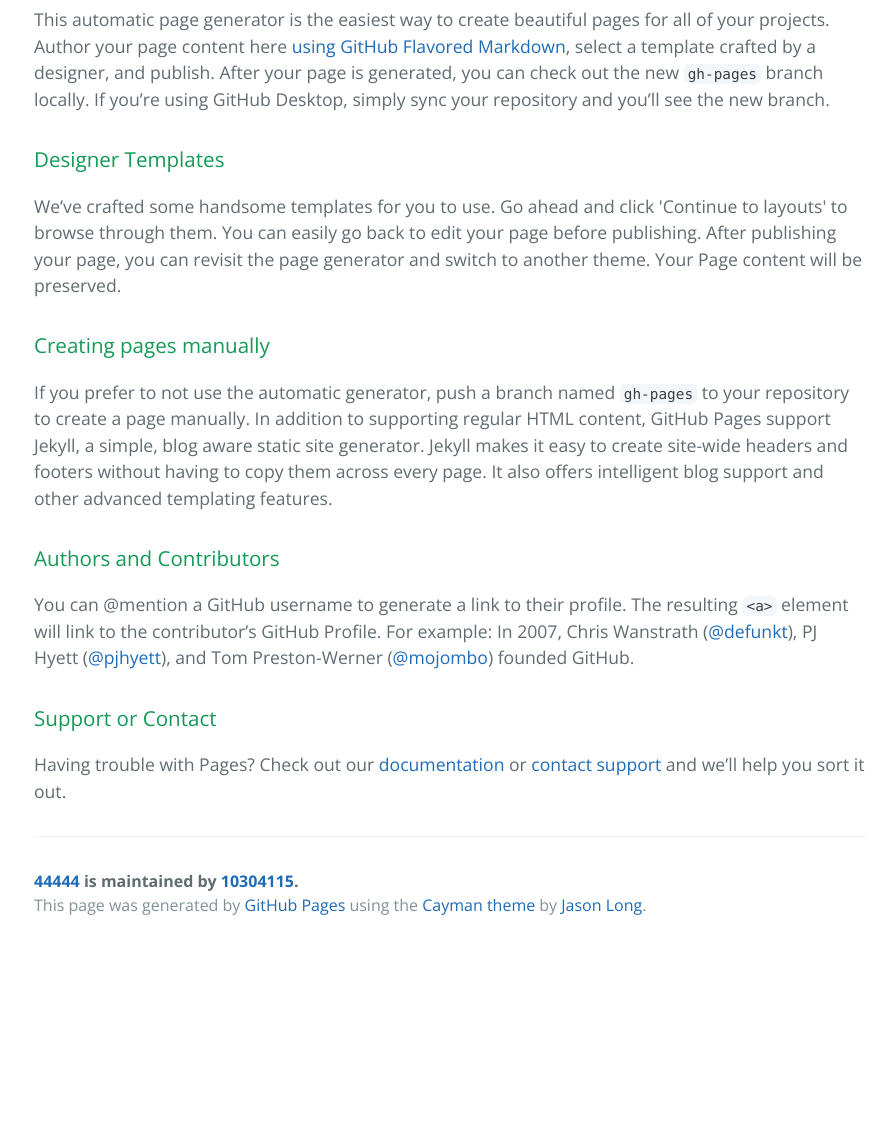
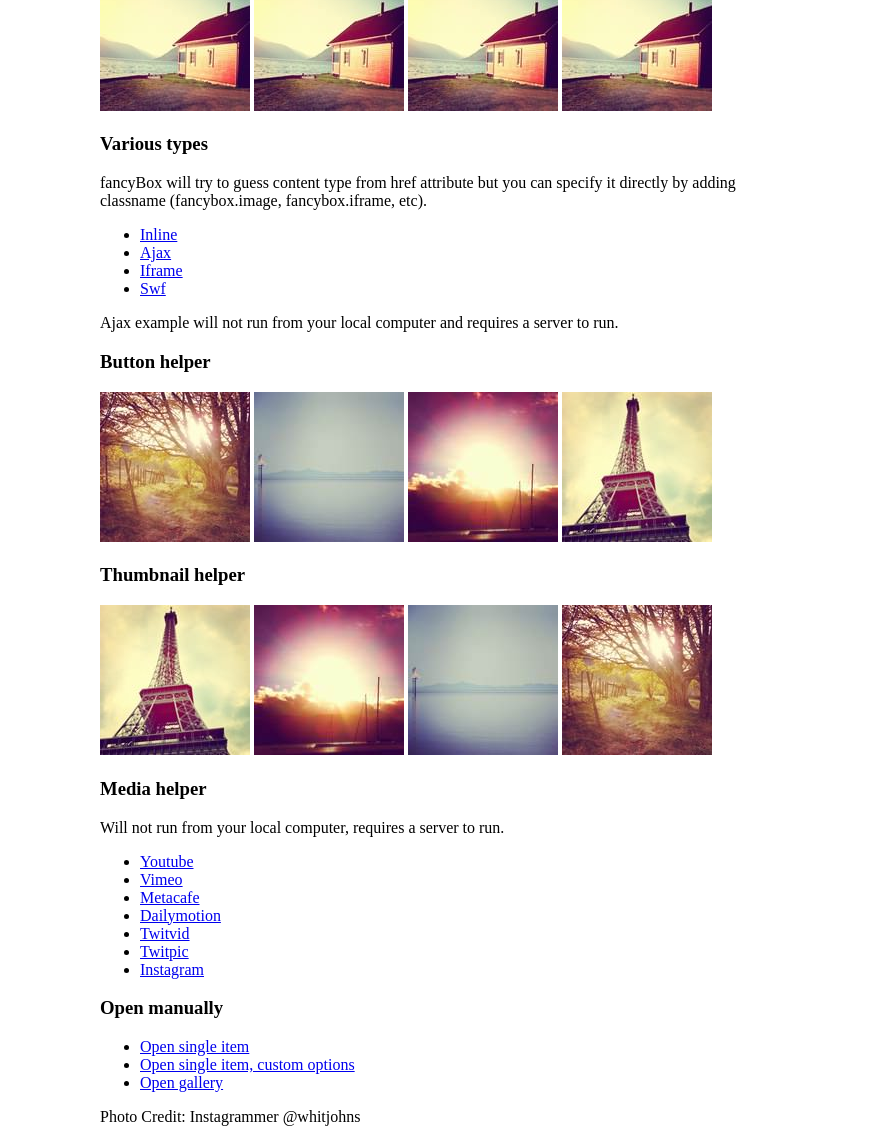
Before and after one commit to 10304115/44444, a plain HTML site: page index.html in a window 1280 px wide. Shown: the part 410-1552 px from the top of the page, without its empty margins (190-1083 px from the left). Before the commit the page ends 1359 px from the top, so only its background shows below. Drawn offline with nearby package versions, Linux system fonts and the light colour scheme; some packages are replaced by stand-ins of ours; files that its build step writes are made by us from their sources; a script that the page names is missing.

Commit message:
Add files via upload

```diff
--- a/index.html
+++ b/index.html
@@ -1,57 +1,312 @@
 <!DOCTYPE html>
-<html lang="en-us">
-  <head>
-    <meta charset="UTF-8">
-    <title>44444 by 10304115</title>
-    <meta name="viewport" content="width=device-width, initial-scale=1">
-    <link rel="stylesheet" type="text/css" href="stylesheets/normalize.css" media="screen">
-    <link href='https://fonts.googleapis.com/css?family=Open+Sans:400,700' rel='stylesheet' type='text/css'>
-    <link rel="stylesheet" type="text/css" href="stylesheets/stylesheet.css" media="screen">
-    <link rel="stylesheet" type="text/css" href="stylesheets/github-light.css" media="screen">
-  </head>
-  <body>
-    <section class="page-header">
-      <h1 class="project-name">44444</h1>
-      <h2 class="project-tagline"></h2>
-      <a href="https://github.com/10304115/44444" class="btn">View on GitHub</a>
-      <a href="https://github.com/10304115/44444/zipball/master" class="btn">Download .zip</a>
-      <a href="https://github.com/10304115/44444/tarball/master" class="btn">Download .tar.gz</a>
-    </section>
+<html>
+<head>
+	<title>fancyBox - Fancy jQuery Lightbox Alternative | Demonstration</title>
+	<meta http-equiv="Content-Type" content="text/html; charset=UTF-8" />
 
-    <section class="main-content">
-      <h3>
-<a id="welcome-to-github-pages" class="anchor" href="#welcome-to-github-pages" aria-hidden="true"><span aria-hidden="true" class="octicon octicon-link"></span></a>Welcome to GitHub Pages.</h3>
+	<!-- Add jQuery library -->
+	<script type="text/javascript" src="../lib/jquery-1.10.1.min.js"></script>
 
-<p>This automatic page generator is the easiest way to create beautiful pages for all of your projects. Author your page content here <a href="https://guides.github.com/features/mastering-markdown/">using GitHub Flavored Markdown</a>, select a template crafted by a designer, and publish. After your page is generated, you can check out the new <code>gh-pages</code> branch locally. If you’re using GitHub Desktop, simply sync your repository and you’ll see the new branch.</p>
+	<!-- Add mousewheel plugin (this is optional) -->
+	<script type="text/javascript" src="../lib/jquery.mousewheel-3.0.6.pack.js"></script>
 
-<h3>
-<a id="designer-templates" class="anchor" href="#designer-templates" aria-hidden="true"><span aria-hidden="true" class="octicon octicon-link"></span></a>Designer Templates</h3>
+	<!-- Add fancyBox main JS and CSS files -->
+	<script type="text/javascript" src="../source/jquery.fancybox.js?v=2.1.5"></script>
+	<link rel="stylesheet" type="text/css" href="../source/jquery.fancybox.css?v=2.1.5" media="screen" />
 
-<p>We’ve crafted some handsome templates for you to use. Go ahead and click 'Continue to layouts' to browse through them. You can easily go back to edit your page before publishing. After publishing your page, you can revisit the page generator and switch to another theme. Your Page content will be preserved.</p>
+	<!-- Add Button helper (this is optional) -->
+	<link rel="stylesheet" type="text/css" href="../source/helpers/jquery.fancybox-buttons.css?v=1.0.5" />
+	<script type="text/javascript" src="../source/helpers/jquery.fancybox-buttons.js?v=1.0.5"></script>
 
-<h3>
-<a id="creating-pages-manually" class="anchor" href="#creating-pages-manually" aria-hidden="true"><span aria-hidden="true" class="octicon octicon-link"></span></a>Creating pages manually</h3>
+	<!-- Add Thumbnail helper (this is optional) -->
+	<link rel="stylesheet" type="text/css" href="../source/helpers/jquery.fancybox-thumbs.css?v=1.0.7" />
+	<script type="text/javascript" src="../source/helpers/jquery.fancybox-thumbs.js?v=1.0.7"></script>
 
-<p>If you prefer to not use the automatic generator, push a branch named <code>gh-pages</code> to your repository to create a page manually. In addition to supporting regular HTML content, GitHub Pages support Jekyll, a simple, blog aware static site generator. Jekyll makes it easy to create site-wide headers and footers without having to copy them across every page. It also offers intelligent blog support and other advanced templating features.</p>
+	<!-- Add Media helper (this is optional) -->
+	<script type="text/javascript" src="../source/helpers/jquery.fancybox-media.js?v=1.0.6"></script>
 
-<h3>
-<a id="authors-and-contributors" class="anchor" href="#authors-and-contributors" aria-hidden="true"><span aria-hidden="true" class="octicon octicon-link"></span></a>Authors and Contributors</h3>
+	<script type="text/javascript">
+		$(document).ready(function() {
+			/*
+			 *  Simple image gallery. Uses default settings
+			 */
 
-<p>You can @mention a GitHub username to generate a link to their profile. The resulting <code>&lt;a&gt;</code> element will link to the contributor’s GitHub Profile. For example: In 2007, Chris Wanstrath (<a href="https://github.com/defunkt" class="user-mention">@defunkt</a>), PJ Hyett (<a href="https://github.com/pjhyett" class="user-mention">@pjhyett</a>), and Tom Preston-Werner (<a href="https://github.com/mojombo" class="user-mention">@mojombo</a>) founded GitHub.</p>
+			$('.fancybox').fancybox();
 
-<h3>
-<a id="support-or-contact" class="anchor" href="#support-or-contact" aria-hidden="true"><span aria-hidden="true" class="octicon octicon-link"></span></a>Support or Contact</h3>
+			/*
+			 *  Different effects
+			 */
 
-<p>Having trouble with Pages? Check out our <a href="https://help.github.com/pages">documentation</a> or <a href="https://github.com/contact">contact support</a> and we’ll help you sort it out.</p>
+			// Change title type, overlay closing speed
+			$(".fancybox-effects-a").fancybox({
+				helpers: {
+					title : {
+						type : 'outside'
+					},
+					overlay : {
+						speedOut : 0
+					}
+				}
+			});
 
-      <footer class="site-footer">
-        <span class="site-footer-owner"><a href="https://github.com/10304115/44444">44444</a> is maintained by <a href="https://github.com/10304115">10304115</a>.</span>
+			// Disable opening and closing animations, change title type
+			$(".fancybox-effects-b").fancybox({
+				openEffect  : 'none',
+				closeEffect	: 'none',
 
-        <span class="site-footer-credits">This page was generated by <a href="https://pages.github.com">GitHub Pages</a> using the <a href="https://github.com/jasonlong/cayman-theme">Cayman theme</a> by <a href="https://twitter.com/jasonlong">Jason Long</a>.</span>
-      </footer>
+				helpers : {
+					title : {
+						type : 'over'
+					}
+				}
+			});
 
-    </section>
+			// Set custom style, close if clicked, change title type and overlay color
+			$(".fancybox-effects-c").fancybox({
+				wrapCSS    : 'fancybox-custom',
+				closeClick : true,
+
+				openEffect : 'none',
+
+				helpers : {
+					title : {
+						type : 'inside'
+					},
+					overlay : {
+						css : {
+							'background' : 'rgba(238,238,238,0.85)'
+						}
+					}
+				}
+			});
+
+			// Remove padding, set opening and closing animations, close if clicked and disable overlay
+			$(".fancybox-effects-d").fancybox({
+				padding: 0,
+
+				openEffect : 'elastic',
+				openSpeed  : 150,
+
+				closeEffect : 'elastic',
+				closeSpeed  : 150,
+
+				closeClick : true,
+
+				helpers : {
+					overlay : null
+				}
+			});
+
+			/*
+			 *  Button helper. Disable animations, hide close button, change title type and content
+			 */
+
+			$('.fancybox-buttons').fancybox({
+				openEffect  : 'none',
+				closeEffect : 'none',
+
+				prevEffect : 'none',
+				nextEffect : 'none',
+
+				closeBtn  : false,
+
+				helpers : {
+					title : {
+						type : 'inside'
+					},
+					buttons	: {}
+				},
+
+				afterLoad : function() {
+					this.title = 'Image ' + (this.index + 1) + ' of ' + this.group.length + (this.title ? ' - ' + this.title : '');
+				}
+			});
 
 
-  </body>
+			/*
+			 *  Thumbnail helper. Disable animations, hide close button, arrows and slide to next gallery item if clicked
+			 */
+
+			$('.fancybox-thumbs').fancybox({
+				prevEffect : 'none',
+				nextEffect : 'none',
+
+				closeBtn  : false,
+				arrows    : false,
+				nextClick : true,
+
+				helpers : {
+					thumbs : {
+						width  : 50,
+						height : 50
+					}
+				}
+			});
+
+			/*
+			 *  Media helper. Group items, disable animations, hide arrows, enable media and button helpers.
+			*/
+			$('.fancybox-media')
+				.attr('rel', 'media-gallery')
+				.fancybox({
+					openEffect : 'none',
+					closeEffect : 'none',
+					prevEffect : 'none',
+					nextEffect : 'none',
+
+					arrows : false,
+					helpers : {
+						media : {},
+						buttons : {}
+					}
+				});
+
+			/*
+			 *  Open manually
+			 */
+
+			$("#fancybox-manual-a").click(function() {
+				$.fancybox.open('1_b.jpg');
+			});
+
+			$("#fancybox-manual-b").click(function() {
+				$.fancybox.open({
+					href : 'iframe.html',
+					type : 'iframe',
+					padding : 5
+				});
+			});
+
+			$("#fancybox-manual-c").click(function() {
+				$.fancybox.open([
+					{
+						href : '1_b.jpg',
+						title : 'My title'
+					}, {
+						href : '2_b.jpg',
+						title : '2nd title'
+					}, {
+						href : '3_b.jpg'
+					}
+				], {
+					helpers : {
+						thumbs : {
+							width: 75,
+							height: 50
+						}
+					}
+				});
+			});
+
+
+		});
+	</script>
+	<style type="text/css">
+		.fancybox-custom .fancybox-skin {
+			box-shadow: 0 0 50px #222;
+		}
+
+		body {
+			max-width: 700px;
+			margin: 0 auto;
+		}
+	</style>
+</head>
+<body>
+	<h1>fancyBox</h1>
+
+	<p>This is a demonstration. More information and examples: <a href="http://fancyapps.com/fancybox/">www.fancyapps.com/fancybox/</a></p>
+
+	<h3>Simple image gallery</h3>
+	<p>
+		<a class="fancybox" href="1_b.jpg" data-fancybox-group="gallery" title="Lorem ipsum dolor sit amet"><img src="1_s.jpg" alt="" /></a>
+
+		<a class="fancybox" href="2_b.jpg" data-fancybox-group="gallery" title="Etiam quis mi eu elit temp"><img src="2_s.jpg" alt="" /></a>
+
+		<a class="fancybox" href="3_b.jpg" data-fancybox-group="gallery" title="Cras neque mi, semper leon"><img src="3_s.jpg" alt="" /></a>
+
+		<a class="fancybox" href="4_b.jpg" data-fancybox-group="gallery" title="Sed vel sapien vel sem uno"><img src="4_s.jpg" alt="" /></a>
+	</p>
+
+	<h3>Different effects</h3>
+	<p>
+		<a class="fancybox-effects-a" href="5_b.jpg" title="Lorem ipsum dolor sit amet, consectetur adipiscing elit"><img src="5_s.jpg" alt="" /></a>
+
+		<a class="fancybox-effects-b" href="5_b.jpg" title="Lorem ipsum dolor sit amet, consectetur adipiscing elit"><img src="5_s.jpg" alt="" /></a>
+
+		<a class="fancybox-effects-c" href="5_b.jpg" title="Lorem ipsum dolor sit amet, consectetur adipiscing elit"><img src="5_s.jpg" alt="" /></a>
+
+		<a class="fancybox-effects-d" href="5_b.jpg" title="Lorem ipsum dolor sit amet, consectetur adipiscing elit"><img src="5_s.jpg" alt="" /></a>
+	</p>
+
+	<h3>Various types</h3>
+	<p>
+		fancyBox will try to guess content type from href attribute but you can specify it directly by adding classname (fancybox.image, fancybox.iframe, etc).
+	</p>
+	<ul>
+		<li><a class="fancybox" href="#inline1" title="Lorem ipsum dolor sit amet">Inline</a></li>
+		<li><a class="fancybox fancybox.ajax" href="ajax.txt">Ajax</a></li>
+		<li><a class="fancybox fancybox.iframe" href="iframe.html">Iframe</a></li>
+		<li><a class="fancybox" href="http://www.adobe.com/jp/events/cs3_web_edition_tour/swfs/perform.swf">Swf</a></li>
+	</ul>
+
+	<div id="inline1" style="width:400px;display: none;">
+		<h3>Etiam quis mi eu elit</h3>
+		<p>
+			Lorem ipsum dolor sit amet, consectetur adipiscing elit. Etiam quis mi eu elit tempor facilisis id et neque. Nulla sit amet sem sapien. Vestibulum imperdiet porta ante ac ornare. Nulla et lorem eu nibh adipiscing ultricies nec at lacus. Cras laoreet ultricies sem, at blandit mi eleifend aliquam. Nunc enim ipsum, vehicula non pretium varius, cursus ac tortor. Vivamus fringilla congue laoreet. Quisque ultrices sodales orci, quis rhoncus justo auctor in. Phasellus dui eros, bibendum eu feugiat ornare, faucibus eu mi. Nunc aliquet tempus sem, id aliquam diam varius ac. Maecenas nisl nunc, molestie vitae eleifend vel, iaculis sed magna. Aenean tempus lacus vitae orci posuere porttitor eget non felis. Donec lectus elit, aliquam nec eleifend sit amet, vestibulum sed nunc.
+		</p>
+	</div>
+
+	<p>
+		Ajax example will not run from your local computer and requires a server to run.
+	</p>
+
+	<h3>Button helper</h3>
+	<p>
+		<a class="fancybox-buttons" data-fancybox-group="button" href="1_b.jpg"><img src="1_s.jpg" alt="" /></a>
+
+		<a class="fancybox-buttons" data-fancybox-group="button" href="2_b.jpg"><img src="2_s.jpg" alt="" /></a>
+
+		<a class="fancybox-buttons" data-fancybox-group="button" href="3_b.jpg"><img src="3_s.jpg" alt="" /></a>
+
+		<a class="fancybox-buttons" data-fancybox-group="button" href="4_b.jpg"><img src="4_s.jpg" alt="" /></a>
+	</p>
+
+	<h3>Thumbnail helper</h3>
+	<p>
+		<a class="fancybox-thumbs" data-fancybox-group="thumb" href="4_b.jpg"><img src="4_s.jpg" alt="" /></a>
+
+		<a class="fancybox-thumbs" data-fancybox-group="thumb" href="3_b.jpg"><img src="3_s.jpg" alt="" /></a>
+
+		<a class="fancybox-thumbs" data-fancybox-group="thumb" href="2_b.jpg"><img src="2_s.jpg" alt="" /></a>
+
+		<a class="fancybox-thumbs" data-fancybox-group="thumb" href="1_b.jpg"><img src="1_s.jpg" alt="" /></a>
+	</p>
+
+	<h3>Media helper</h3>
+	<p>
+		Will not run from your local computer, requires a server to run.
+	</p>
+
+	<ul>
+		<li><a class="fancybox-media" href="http://www.youtube.com/watch?v=opj24KnzrWo">Youtube</a></li>
+		<li><a class="fancybox-media" href="http://vimeo.com/47480346">Vimeo</a></li>
+		<li><a class="fancybox-media" href="http://www.metacafe.com/watch/7635964/">Metacafe</a></li>
+		<li><a class="fancybox-media" href="http://www.dailymotion.com/video/xoeylt_electric-guest-this-head-i-hold_music">Dailymotion</a></li>
+		<li><a class="fancybox-media" href="http://twitvid.com/QY7MD">Twitvid</a></li>
+		<li><a class="fancybox-media" href="http://twitpic.com/7p93st">Twitpic</a></li>
+		<li><a class="fancybox-media" href="http://instagr.am/p/IejkuUGxQn">Instagram</a></li>
+	</ul>
+
+	<h3>Open manually</h3>
+	<ul>
+		<li><a id="fancybox-manual-a" href="javascript:;">Open single item</a></li>
+		<li><a id="fancybox-manual-b" href="javascript:;">Open single item, custom options</a></li>
+		<li><a id="fancybox-manual-c" href="javascript:;">Open gallery</a></li>
+	</ul>
+
+	<p>
+		Photo Credit: Instagrammer @whitjohns
+	</p>
+</body>
 </html>
```
Also changed, not shown: iframe.html (added, +26 -0 lines), 1_b.jpg (added), 1_s.jpg (added), 2_b.jpg (added), 2_s.jpg (added), 3_b.jpg (added), 3_s.jpg (added), 4_b.jpg (added), 4_s.jpg (added), 5_b.jpg (added), 5_s.jpg (added), ajax.txt (added).
